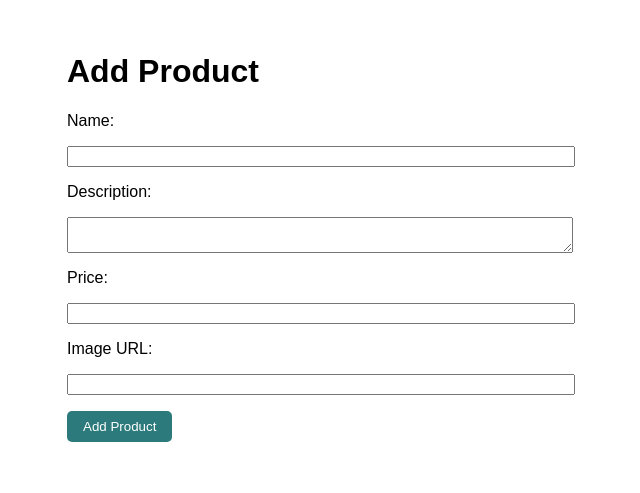
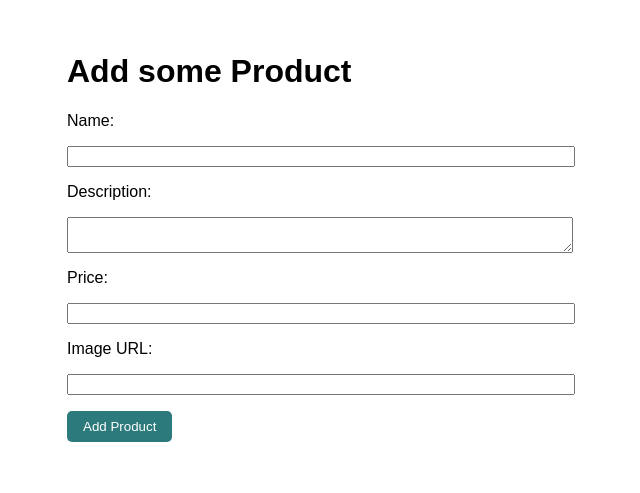
Before and after one commit to MaxwellDube/troubleshoot, a plain HTML site: page public/index.html in a window 1280 px wide. Shown: the whole page, without its empty margins (323-963 px from the left). Drawn offline with Linux system fonts and the light colour scheme.

Commit message:
init commit

```diff
--- a/public/index.html
+++ b/public/index.html
@@ -31,7 +31,7 @@
   </style>
 </head>
 <body>
-  <h1>Add Product</h1>
+  <h1>Add some Product</h1>
   <form id="productForm">
     <label>Name:</label>
     <input type="text" name="name" required />
```
